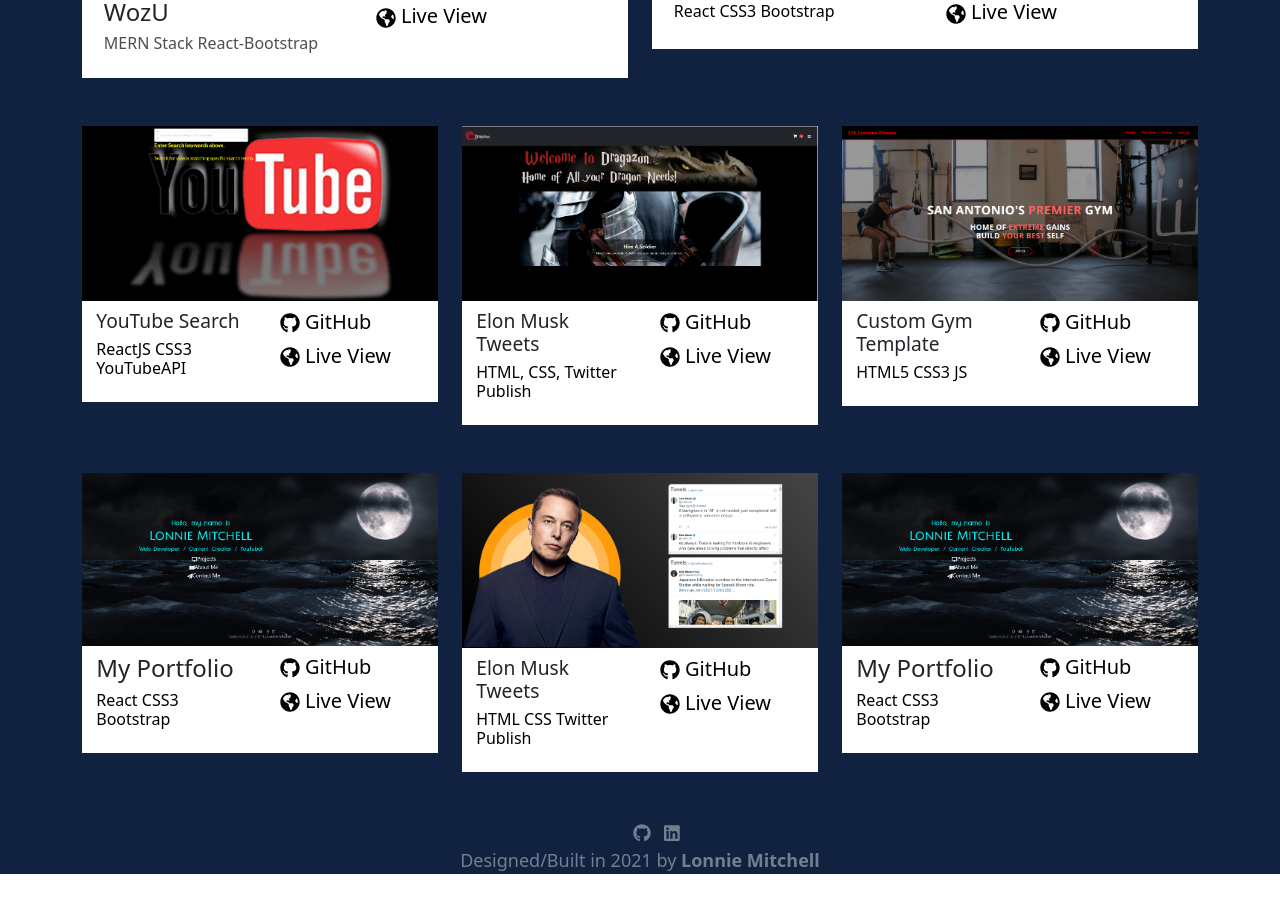
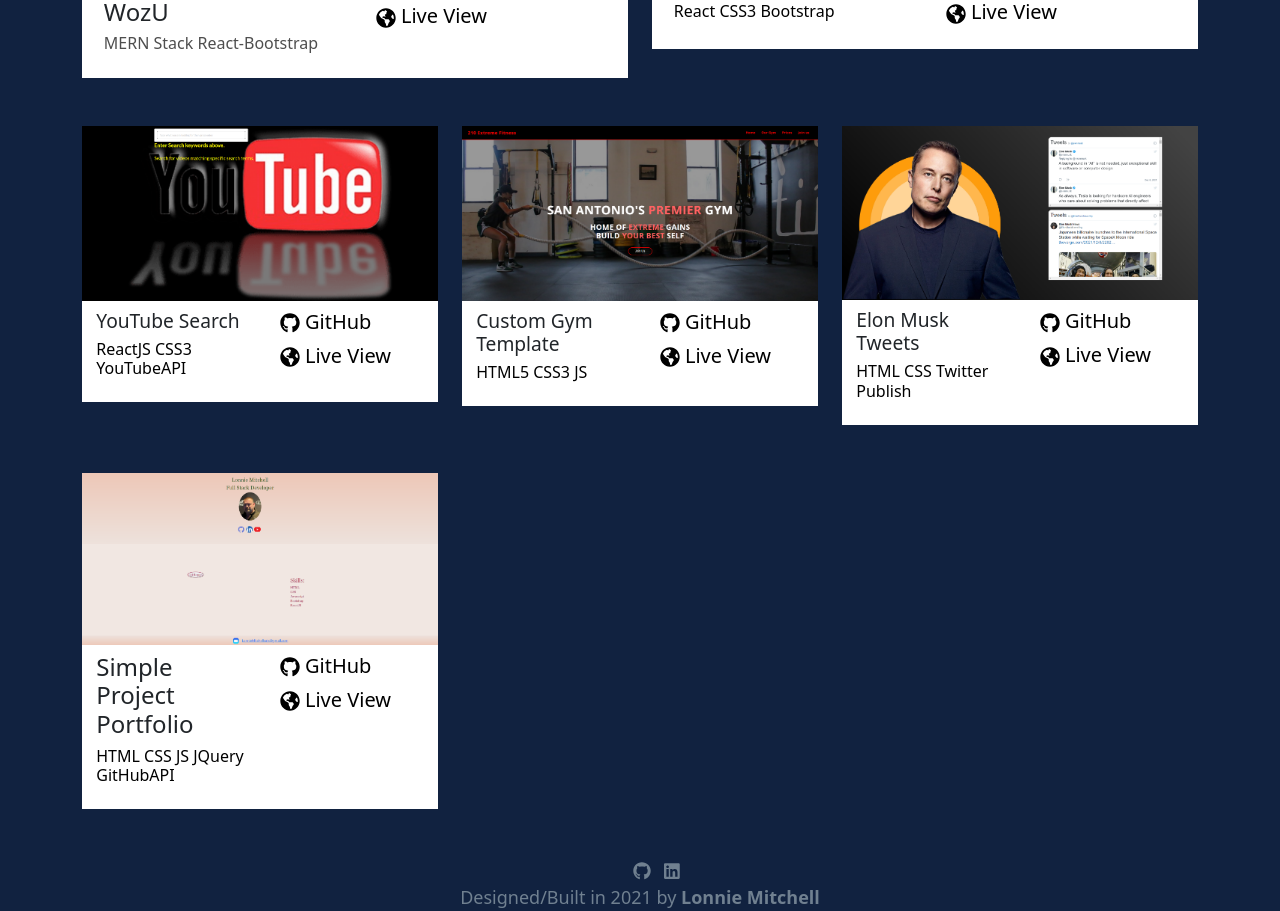
Before and after one commit to LJMitchellCodes/MyPort, a React (Create React App) app: page /Project in a window 1280 px wide. Shown: the part 448-1359 px from the top of the page. Before the commit the page ends 1322 px from the top, so only its background shows below. Built offline with nearby package versions, Linux system fonts and the light colour scheme; a web font is replaced by a local one.

Commit message:
Updated Projects page

```diff
--- a/src/Pages/Loading/spinner.js
+++ b/src/Pages/Loading/spinner.js
@@ -27,7 +27,7 @@ class Loading extends Component {
         <div className="Loading-header">
           <PuffLoader
             size={'40vw'}
-            color={"#fff"}
+            color={"cyan"}
             loading={true}
           />
         </div>
--- a/src/Pages/Loading/style.css
+++ b/src/Pages/Loading/style.css
@@ -8,7 +8,7 @@
   display: flex;
   flex-direction: column;
   font-size: calc(10px + 2vmin);
-  color: white;
+  color: cyan;
   text-align: center;
   align-items: center;
   justify-content: center;
--- a/src/Pages/Projects/style.css
+++ b/src/Pages/Projects/style.css
@@ -1,5 +1,6 @@
 .Project-header {
   background-color:#112240;
+  /* background-color: silver; */
 
 
    }
--- a/src/components/projects/index.js
+++ b/src/components/projects/index.js
@@ -1,5 +1,5 @@
 import React from "react";
-import "./style.css";
+import "./stylep.css";
 import { FaGithub, FaGlobeAmericas } from "react-icons/fa";
 
 //import stock
@@ -8,6 +8,7 @@ import stock1 from "../../assets/img/port1.png";
 import stock2 from "../../assets/img/youtube1.png";
 import stock3 from "../../assets/img/ElonMusk.png";
 import stock4 from "../../assets/img/gym1.png";
+import stock5 from "../../assets/img/simpleajaxgithub.png"
 
 class Projects extends React.Component {
   render() {
@@ -47,7 +48,7 @@ class Projects extends React.Component {
                     </div>
                     <div className="col-sm-6">
                       <a
-                        href="https://github.com/LJMitchellCodes/MyPort"
+                        href="https://github.com/LJMitchellCodes/debuggin-dragons"
                         target="_blank"
                         rel="noopener noreferrer"
                       >
@@ -60,7 +61,7 @@ class Projects extends React.Component {
                       </a>
                       <div className="w-more">
                         <a
-                          href="https://ljmitchellcodes.github.io/210-Extreme-Fitness/"
+                          href="https://dragazon.herokuapp.com/"
                           target="_blank"
                           rel="noopener noreferrer"
                         >
@@ -107,7 +108,7 @@ class Projects extends React.Component {
                       </a>
                       <div className="w-more">
                         <a
-                          href="https://ljmitchellcodes.github.io/210-Extreme-Fitness/"
+                          // href=""
                           target="_blank"
                           rel="noopener noreferrer"
                         >
@@ -168,7 +169,7 @@ class Projects extends React.Component {
                 </div>
               </div>
             </div>
-            <div className="col-md-4">
+            {/* <div className="col-md-4">
               <div className="work-box">
                 <div className="work-img">
                   <img src={stock} alt="" className="img-fluid" />
@@ -213,7 +214,7 @@ class Projects extends React.Component {
                   </div>
                 </div>
               </div>
-            </div>
+    </div> */}
             <div className="col-md-4">
               <div className="work-box">
                 <div className="work-img">
@@ -258,7 +259,7 @@ class Projects extends React.Component {
                 </div>
               </div>
             </div>
-            <div className="col-md-4">
+            {/* <div className="col-md-4">
               <div className="work-box">
                 <div className="work-img">
                   <img src={stock1} alt="" className="img-fluid" />
@@ -303,7 +304,7 @@ class Projects extends React.Component {
                   </div>
                 </div>
               </div>
-            </div>
+  </div> */}
 
             <div className="col-md-4">
               <div className="work-box">
@@ -353,21 +354,21 @@ class Projects extends React.Component {
             <div className="col-md-4">
               <div className="work-box">
                 <div className="work-img">
-                  <img src={stock1} alt="" className="img-fluid" />
+                  <img src={stock5} alt="" className="img-fluid" />
                 </div>
                 <div className="work-content">
                   <div className="row">
                     <div className="col-sm-6">
-                      <h4>My Portfolio</h4>
+                      <h4>Simple Project Portfolio</h4>
 
                       <div className="w-more">
-                        <h6 className="w-ctegory">React CSS3 Bootstrap</h6>
+                        <h6 className="w-ctegory">HTML CSS JS JQuery GitHubAPI</h6>
                       </div>
                     </div>
 
                     <div className="col-sm-6">
                       <a
-                        href="https://github.com/LJMitchellCodes/210-Extreme-Fitness"
+                        href="https://github.com/LJMitchellCodes/L10HandsOn"
                         target="_blank"
                         rel="noopener noreferrer"
                       >
@@ -380,7 +381,7 @@ class Projects extends React.Component {
                       </a>
                       <div className="w-more">
                         <a
-                          href="https://ljmitchellcodes.github.io/Tweets/"
+                          href="https://ljmitchellcodes.github.io/L10HandsOn/"
                           target="_blank"
                           rel="noopener noreferrer"
                         >
--- a/src/components/projects/style.css
+++ b/src/components/projects/stylep.css
@@ -2,7 +2,7 @@
 
 #work {
   background-color:#112240;
-
+  /* background-color: silver; */
   display: flex;
   flex-direction: column;
   align-items: center;
```
Also changed, not shown: src/assets/img/simpleajaxgithub.png (added).
